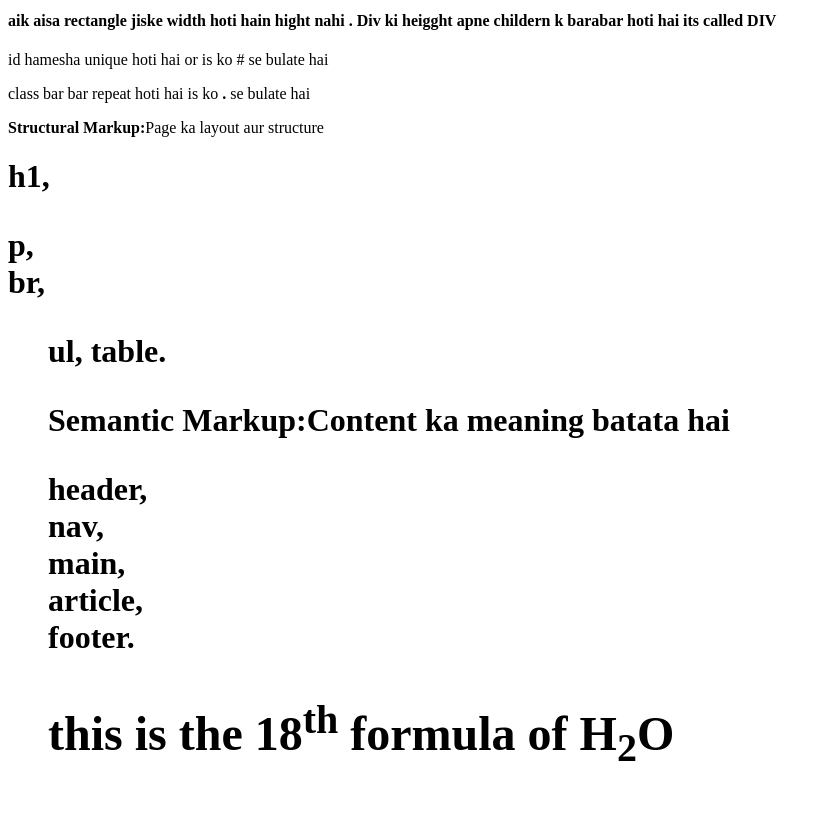
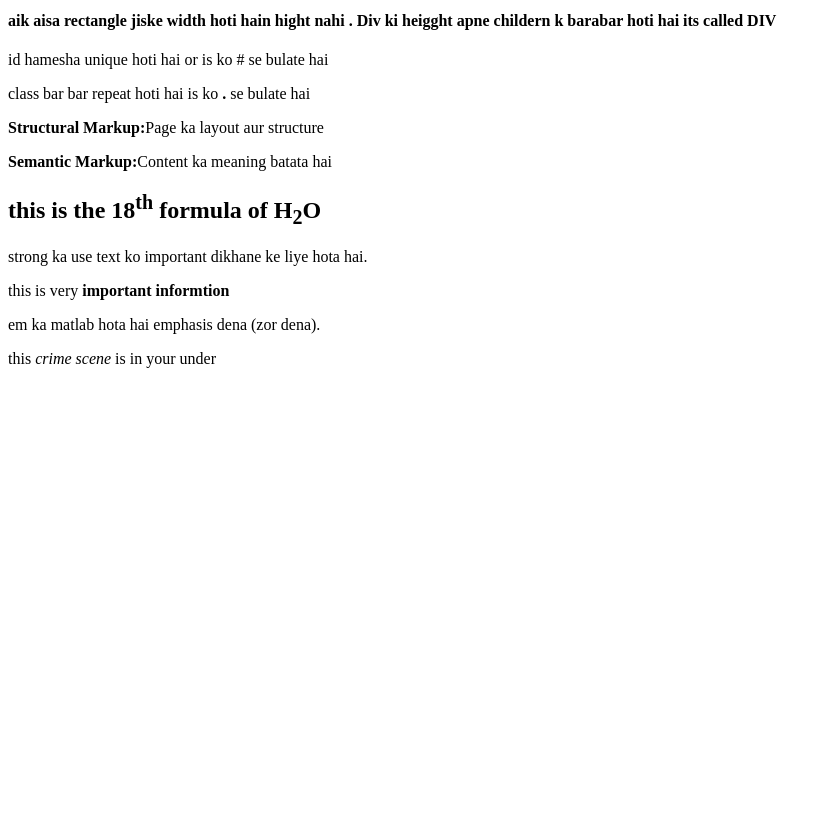
Before and after one commit to codewithaseel21/Html-R, a plain HTML site: page index.html in a window 1280 px wide. Shown: the part 1046-1860 px from the top of the page, without its empty margins (0-832 px from the left). After the commit the page ends 1430 px from the top, so only its background shows below. Drawn offline with Linux system fonts and the light colour scheme.

Commit message:
strong or em

```diff
--- a/index.html
+++ b/index.html
@@ -33,6 +33,8 @@
     <!--  -->
     <!--  -->
 
+    <!------------------------------------>
+
     <h1>Heading 01</h1>
 
     <p><b>Lorem ipsum dolor</b>, sit amet consectetur <i>adipisicing el</i>it. <br><b><i>Fugit sunt saepe aut fuga vitae
@@ -62,6 +64,8 @@
     <hr><br>
     <hr>
 
+    <!---------------------------------->
+
 
     <h1>car</h1>
 
@@ -73,10 +77,16 @@
         Modi nulla et temporibus fugit pariatur
         obcaecati quia!</p>
 
+    <!--------------------------------->
+
+
     <img src="https://encrypted-tbn0.gstatic.com/images?q=tbn:ANd9GcRjR0HKXKRJZgxSHqmRcMGIcFZkBqr5uahLYw&s"
         width="250px" alt="car">
     <hr><br>
     <hr>
+
+    <!---------------------------------->
+
 
     <a href="https://www.gogle.com">Download Now</a><br>
     <a href="https://www.facebook.com">Download Now</a><br>
@@ -84,34 +94,45 @@
     <a href="https://www.twitter.com">Download Now</a><br>
     <a href="https://www.whatsapp.com">Download Now</a><br>
 
+    <!---------------------------------->
+
 
     <h4>
         <div>aik aisa rectangle jiske width hoti hain hight nahi . Div ki heigght apne childern k barabar hoti hai its
             called <b>DIV</b></div>
     </h4>
 
+    <!------------------------------------->
+
+
     <p id="chal nikal"> id hamesha unique hoti hai or is ko # se bulate hai </p>
     <p class="aja"> class bar bar repeat hoti hai is ko <b>.</b> se bulate hai</p>
 
-
+    <!------------------------------------->
 
 
     <p><b>Structural Markup:</b>Page ka layout aur structure
-    <h1>h1,
-        <p>p,
-            <br>br,
-        <ul>ul,
-            <table>table.</p>
+        <!-- <h1>h1,<p>p,<br>br,<ul>ul,<table>table.</p> -->
 
 
-                <p><b>Semantic Markup:</b>Content ka meaning batata hai
-                <header>header,
-                    <nav>nav,
-                        <main>main,
-                            <article>article,
-                                <footer>footer.</p>
+    <p><b>Semantic Markup:</b>Content ka meaning batata hai
+        <!-- <header>header,<nav>nav,<main>main,<article>article<footer>footer.</p> -->
 
     <h2>this is the 18<sup>th</sup> formula of H<sub>2</sub>O</h2>
+
+    <!---------------------------------------->
+
+    strong ka use text ko important dikhane ke liye hota hai.
+
+    <P>this is very <strong>important informtion</strong></P>
+
+    em ka matlab hota hai emphasis dena (zor dena).
+
+    <p>this <em>crime scene</em> is in your under</p>
+
+    <!---------------------------------------->
+
+
 
 </body>
 
```
